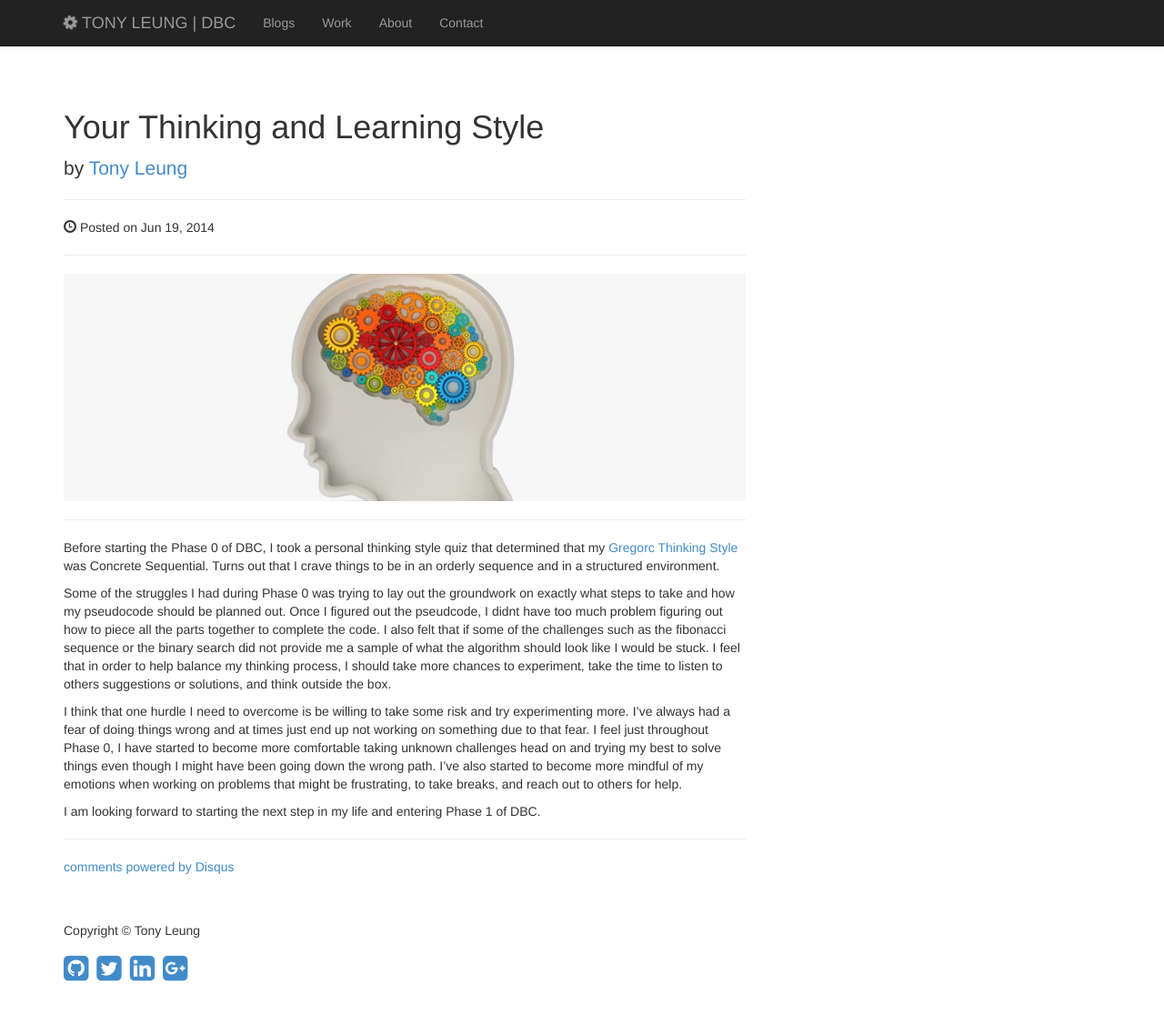
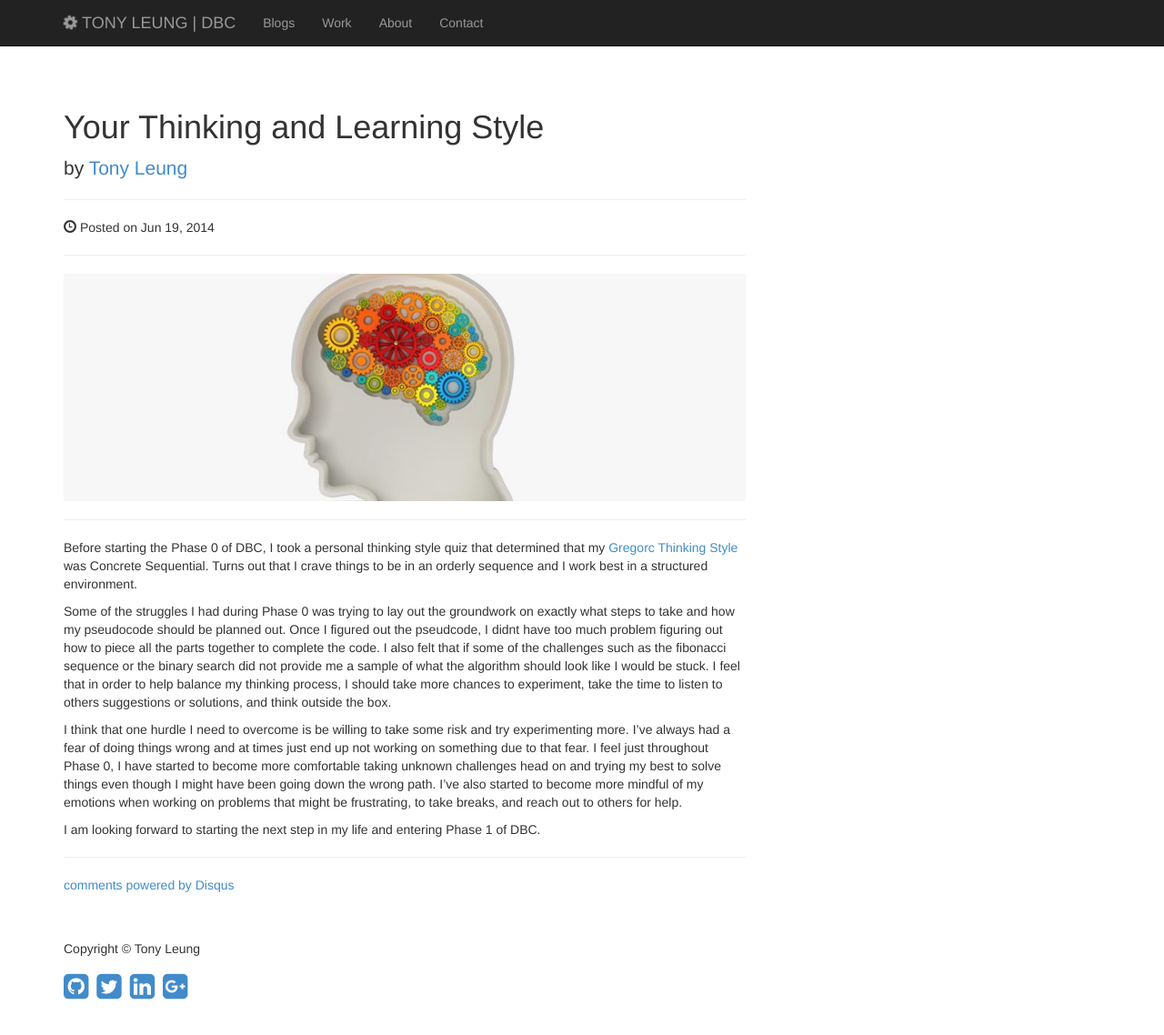
Before and after one commit to tleung999/tleung999.github.io, a Jekyll site: the page built from _posts/2014-06-19-your-thinking-and-learning-style.markdown, in a window 1280 px wide and 1159 px high. Shown: the top 1138 px of the window at 91% size. Built offline with Jekyll 4.4.1, drawn with Linux system fonts in a browser that asks for light colours; nearby versions of some CDN libraries; comment, search, counter and statistics services are not loaded.

Commit message:
complete week9 cultural blog

```diff
--- a/_posts/2014-06-19-your-thinking-and-learning-style.markdown
+++ b/_posts/2014-06-19-your-thinking-and-learning-style.markdown
@@ -5,9 +5,9 @@ date:   2014-06-19 12:00:00
 categories: Cultural
 name: Tony Leung
 image: /img/brain.jpg
-snippet: "Turns out that I crave things to be in an orderly sequence and in a structured environment."
+snippet: "Turns out that I crave things to be in an orderly sequence and I work best in a structured environment."
 ---
-Before starting the Phase 0 of DBC, I took a personal thinking style quiz that determined that my [Gregorc Thinking Style](http://web.cortland.edu/andersmd/learning/gregorc.htm) was Concrete Sequential.  Turns out that I crave things to be in an orderly sequence and in a structured environment.
+Before starting the Phase 0 of DBC, I took a personal thinking style quiz that determined that my [Gregorc Thinking Style](http://web.cortland.edu/andersmd/learning/gregorc.htm) was Concrete Sequential.  Turns out that I crave things to be in an orderly sequence and I work best in a structured environment.
 
 Some of the struggles I had during Phase 0 was trying to lay out the groundwork on exactly what steps to take and how my pseudocode should be planned out.   Once I figured out the pseudcode, I didnt have too much problem figuring out how to piece all the parts together to complete the code.   I also felt that if some of the challenges such as the fibonacci sequence or the binary search did not provide me a sample of what the algorithm should look like I would be stuck.   I feel that in order to help balance my thinking process, I should take more chances to experiment, take the time to listen to others suggestions or solutions, and think outside the box.
 
```
